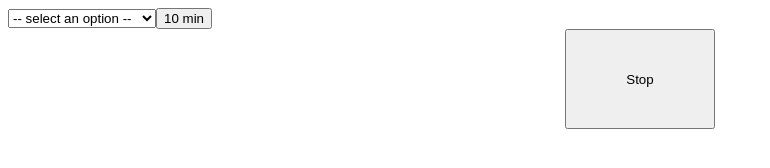
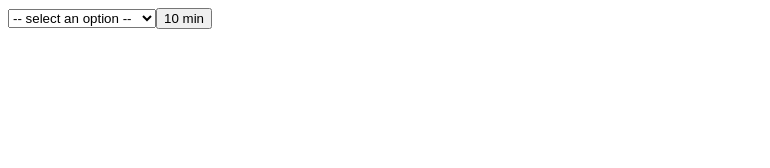
Before and after one commit to zuzuba23/NodeJSTimer, a website: page views/timer.html in a window 1280 px wide. Shown: the whole page, without its empty margins (0-770 px from the left). Drawn offline with Linux system fonts and the light colour scheme.

Commit message:
Update timer.html
fixed css

```diff
--- a/views/timer.html
+++ b/views/timer.html
@@ -12,7 +12,7 @@
 		<div id="message" style="font-size:350%;" align="center">
 
 		</div>
-		<div id="alarm-controls" hidden style="display: block;text-align: center;">
+		<div id="alarm-controls" hidden style="text-align: center;">
 			<audio loop id="alarmAudio">
 				<source src="/audio/alarm.mp3" type="audio/mp3" />
 			</audio>
```
